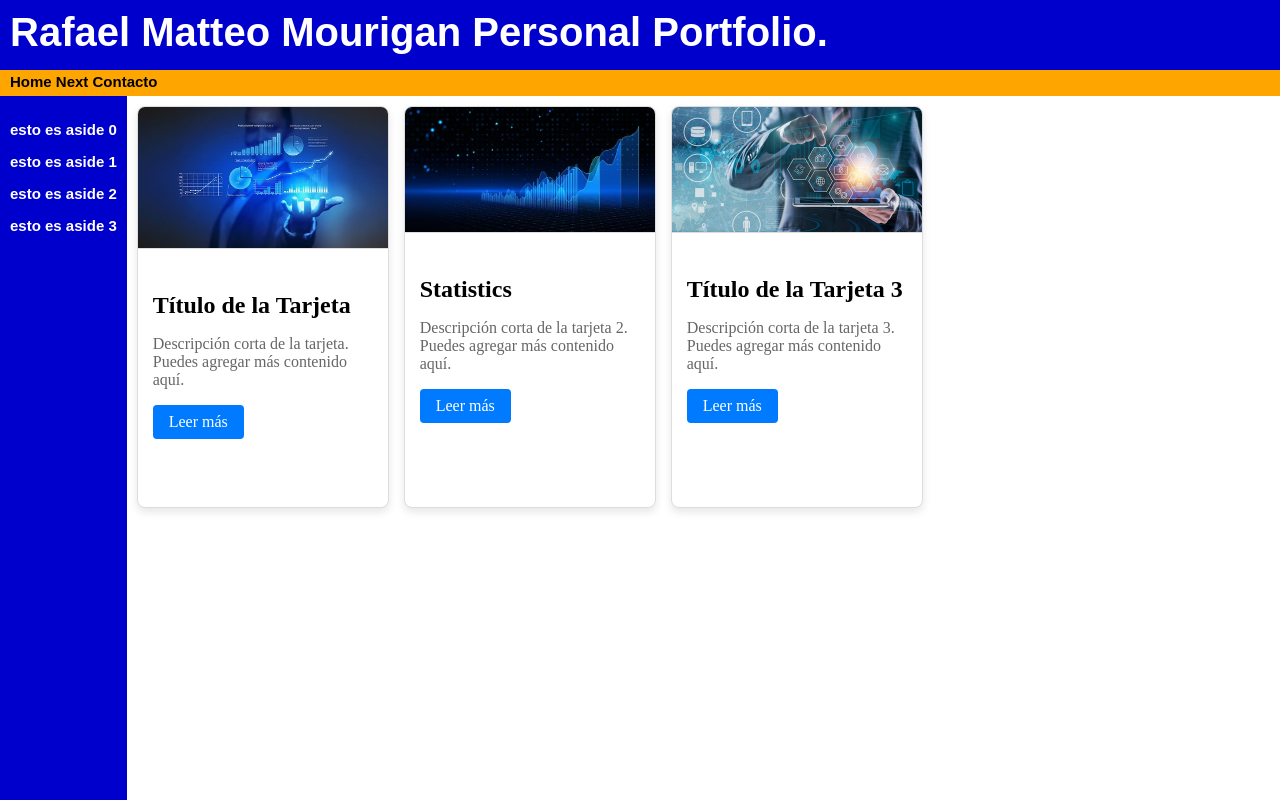
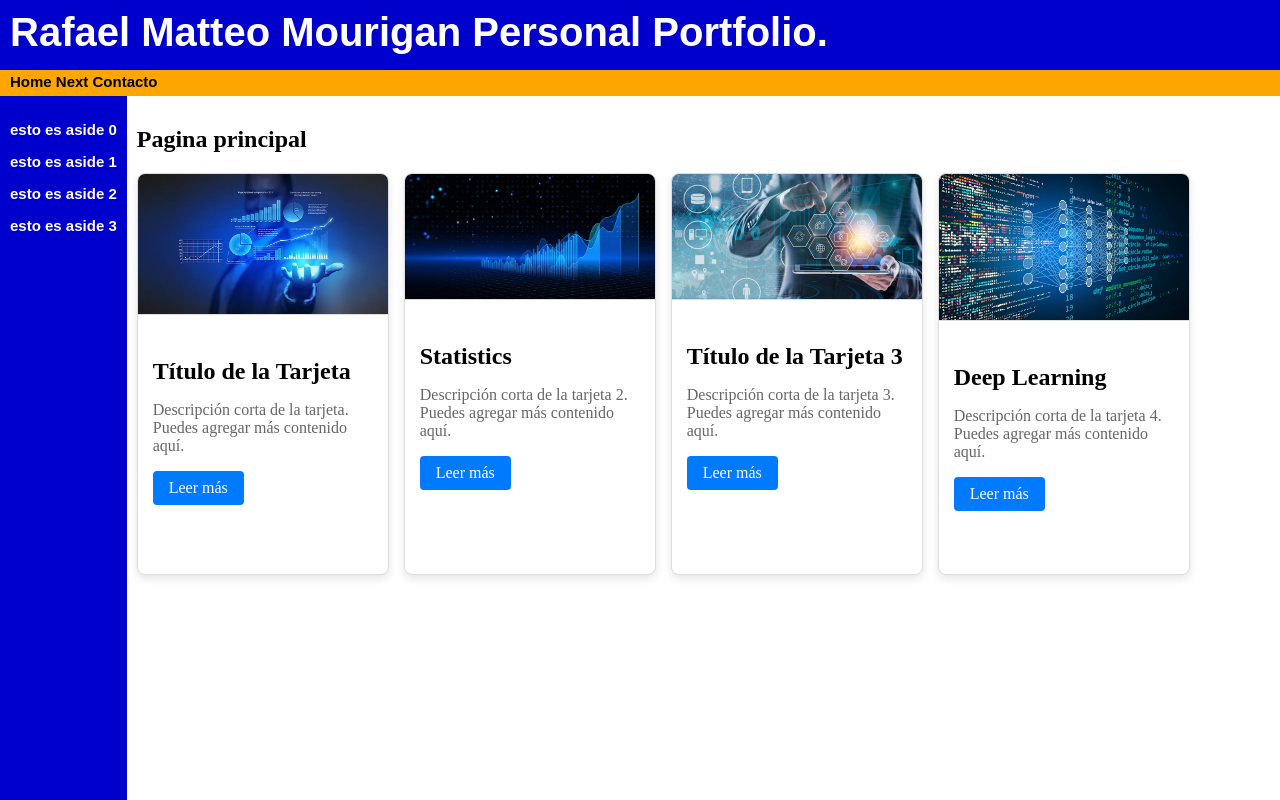
Before and after one commit to RafaelMatteo/RafaelMatteo.github.io, a plain HTML site: page index.html in a window 1280 px wide. Drawn offline with Linux system fonts and the light colour scheme.

Commit message:
Modificados styles e index

```diff
--- a/css/styles.css
+++ b/css/styles.css
@@ -38,7 +38,7 @@ body {
 
 	margin: 0;
     padding: 0;
-    display: flex;
+    /* display: flex; */
     /* justify-content: center; */
     /* align-items: center; */
 
--- a/index.html
+++ b/index.html
@@ -8,7 +8,6 @@
     </title>
     <script src="./javascript/scripts.js"></script>
     <link rel="stylesheet" type="text/css" href="./css/styles.css">
-    <!-- <link rel="stylesheet" type="text/css" href="./css/card.css"> -->
   </head>
 
   <body>
@@ -40,16 +39,9 @@
 
     <main id="main">
 
-      <!-- <h2>Main</h2>
-      <p>Contenido del Main</p>
-      <button onclick="cargarOtraPagina('statistics.html')">Cargar Stats</button>
+      <h2>Pagina principal</h2>
 
-      <p>Contenido del Main</p>
-      <button onclick="cargarOtraPagina('tres.html')">Cargar Tres</button>
-
-      <pre> </pre>
-
-      -->
+      <div class="card-container">
 
         <div class="card">
           <img src="./images/busin_anal.avif" alt="Imagen de la tarjeta">
@@ -78,6 +70,15 @@
             </div>
         </div>
 
+        <div class="card">
+          <img src="./images/deep_learn.jpg" alt="Imagen de la tarjeta 4">
+          <div class="card-body">
+              <h3 class="card-title">Deep Learning</h3>
+              <p class="card-text">Descripción corta de la tarjeta 4. Puedes agregar más contenido aquí.</p>
+              <a href="#" class="btn">Leer más</a>
+          </div>
+      </div>
+
       </div>
 
     </main>
```
Lines whose indentation alone changed are shown as unchanged.
